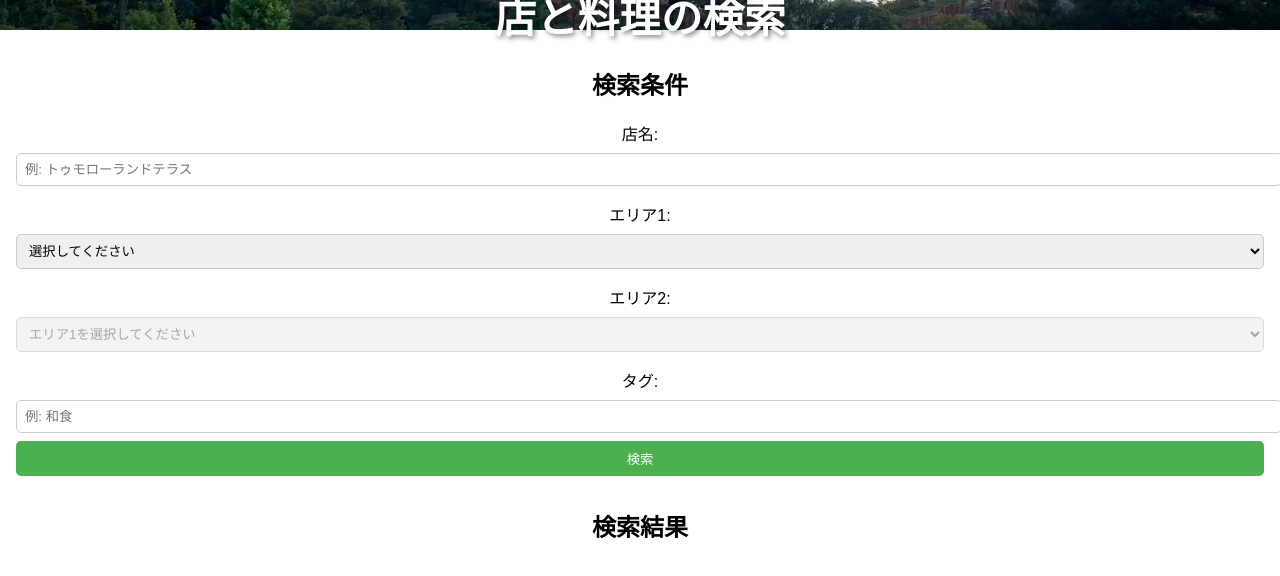
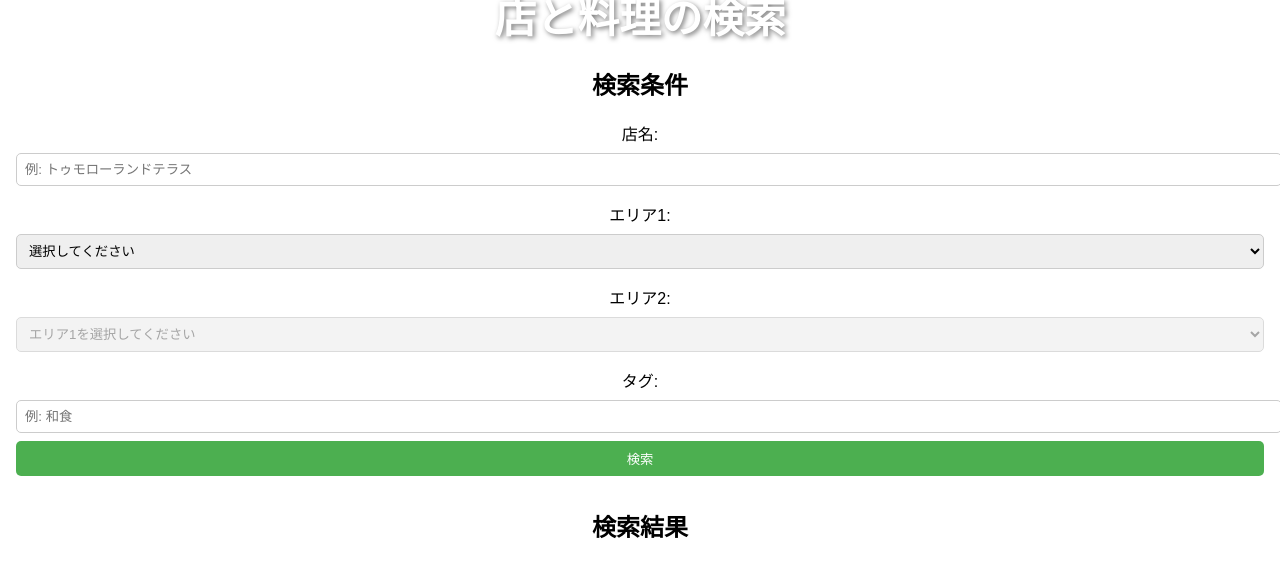
Before and after one commit to addect/aaa, a plain HTML site: page index.html in a window 1280 px wide. Drawn offline with Linux system fonts and the light colour scheme.

Commit message:
Update styles.css

```diff
--- a/styles.css
+++ b/styles.css
@@ -6,8 +6,8 @@ body, html {
 
 .hero {
   width: 100%;
-  height: 30px; /* ビューポートの高さ全体 */
-  background-image: url('https://addect.github.io/aaa/LINE_ALBUM_ディズニー_231029_68.jpg');
+  height: 30px; /* ビューポートの高さ全体
+  background-image: url('https://addect.github.io/aaa/LINE_ALBUM_ディズニー_231029_68.jpg');*/
 background-size: cover; /* 背景を全体に広げる */
   background-position: center; /* 背景を中央に配置 */
   background-repeat: no-repeat; /* 背景画像を繰り返さない */
```
